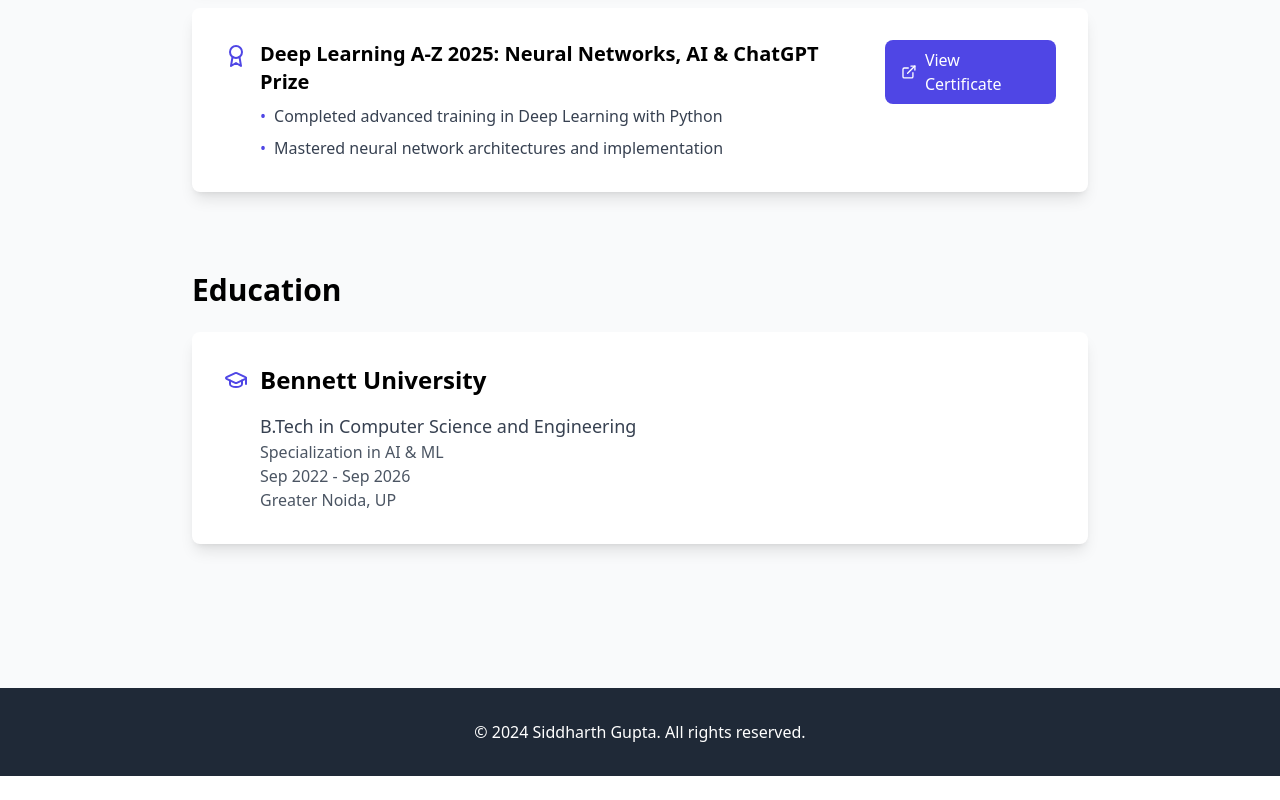
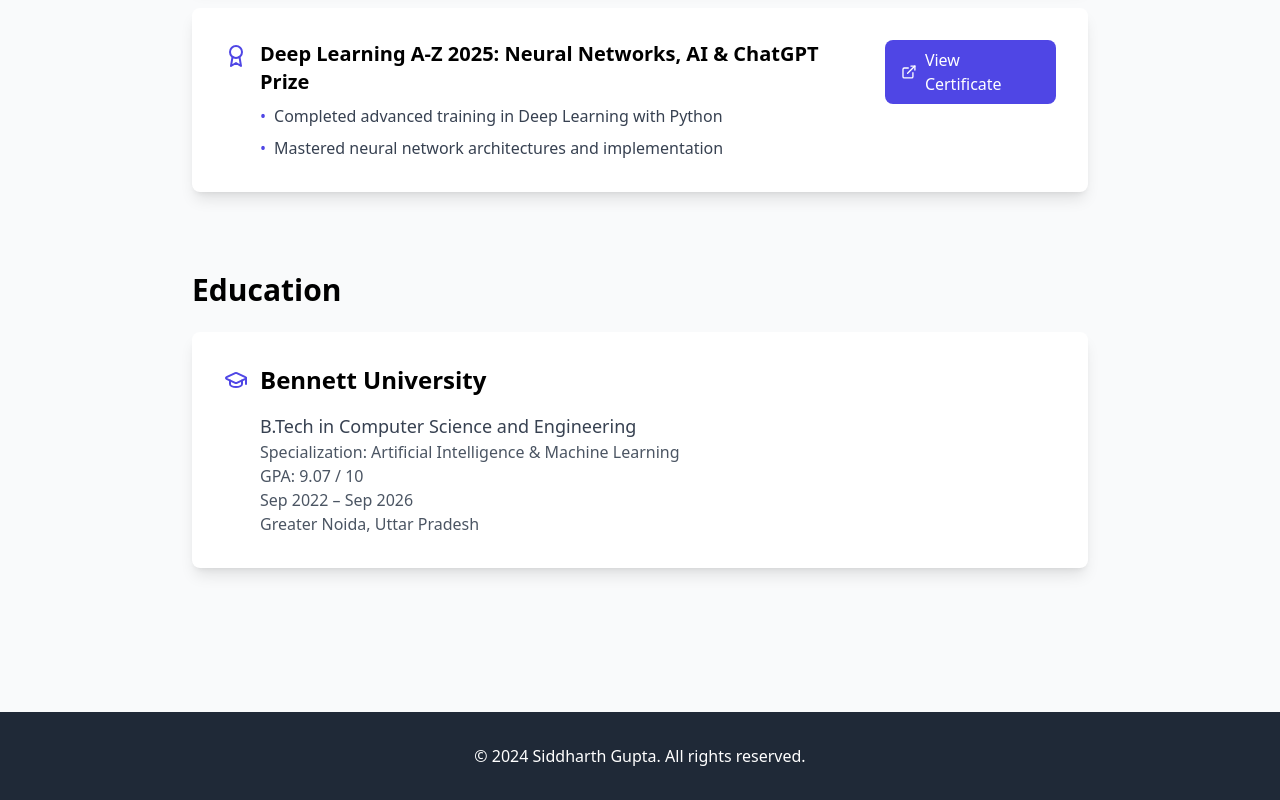
Before and after one commit to JustCallMeSidd/Siddharth-Gupta-Studios, a React (Vite) app: page / in a window 1280 px wide. Shown: the part 3244-4044 px from the top of the page. Before the commit the page ends 4020 px from the top, so only its background shows below. Built offline with nearby package versions, Linux system fonts and the light colour scheme.

Commit message:
Education.tsx

```diff
--- a/src/components/Education.tsx
+++ b/src/components/Education.tsx
@@ -12,9 +12,10 @@ export default function Education() {
         </div>
         <div className="ml-9">
           <p className="text-lg text-gray-700">B.Tech in Computer Science and Engineering</p>
-          <p className="text-gray-600">Specialization in AI & ML</p>
-          <p className="text-gray-600">Sep 2022 - Sep 2026</p>
-          <p className="text-gray-600">Greater Noida, UP</p>
+          <p className="text-gray-600">Specialization: Artificial Intelligence & Machine Learning</p>
+          <p className="text-gray-600">GPA: 9.07 / 10</p>
+          <p className="text-gray-600">Sep 2022 – Sep 2026</p>
+          <p className="text-gray-600">Greater Noida, Uttar Pradesh</p>
         </div>
       </div>
     </section>
```
